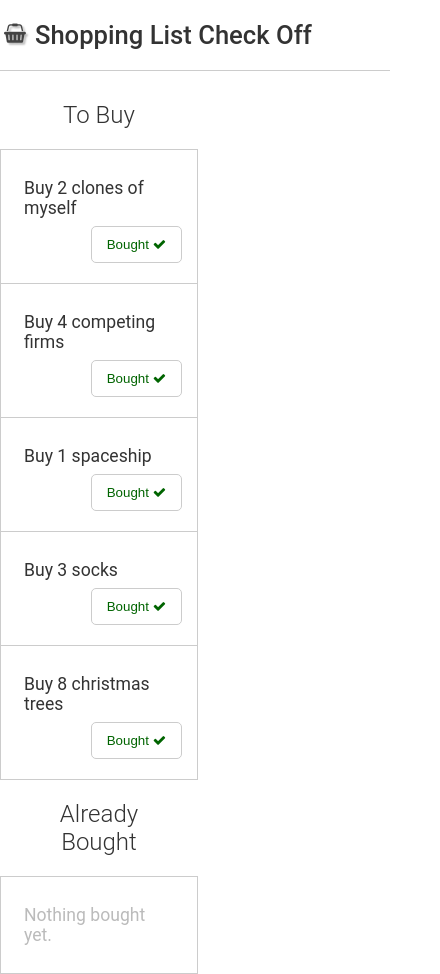
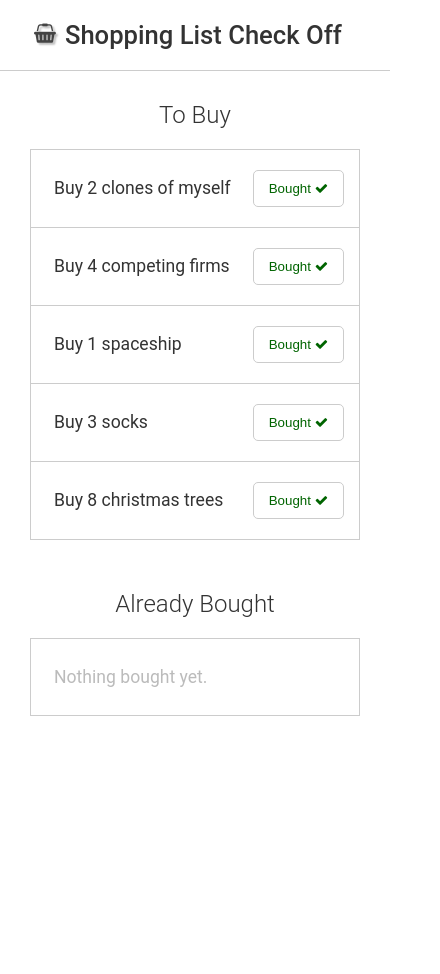
Before and after one commit to mdumke/angular_experiments, a plain HTML site: page assignment2/index.html in a window 390 px wide. Shown: the whole page, 440 px wide, since content can reach past the window. After the commit the page ends 844 px from the top, so only its background shows below. Drawn offline with Linux system fonts and the light colour scheme.

Commit message:
add a little bit of responsiveness

```diff
--- a/assignment2/assets/styles/main.css
+++ b/assignment2/assets/styles/main.css
@@ -49,9 +49,9 @@ body {
 
 .list {
   float: left;
-  width: 45%;
+  width: 50%;
   border-bottom: none;
-  margin-right: 45px;
+  padding-right: 50px;
 }
 
 .list__head {
@@ -104,3 +104,21 @@ body {
 .list__item-button:focus {
   outline: none;
 }
+
+@media (max-width: 800px) {
+  .page-header {
+    padding-left: 30px;
+  }
+
+  .row {
+    margin-right: 0;
+  }
+
+  .list {
+    padding-right: 0;
+    width: 100%;
+    margin-bottom: 30px;
+    padding-left: 30px;
+    padding-right: 30px;
+  }
+}
```
